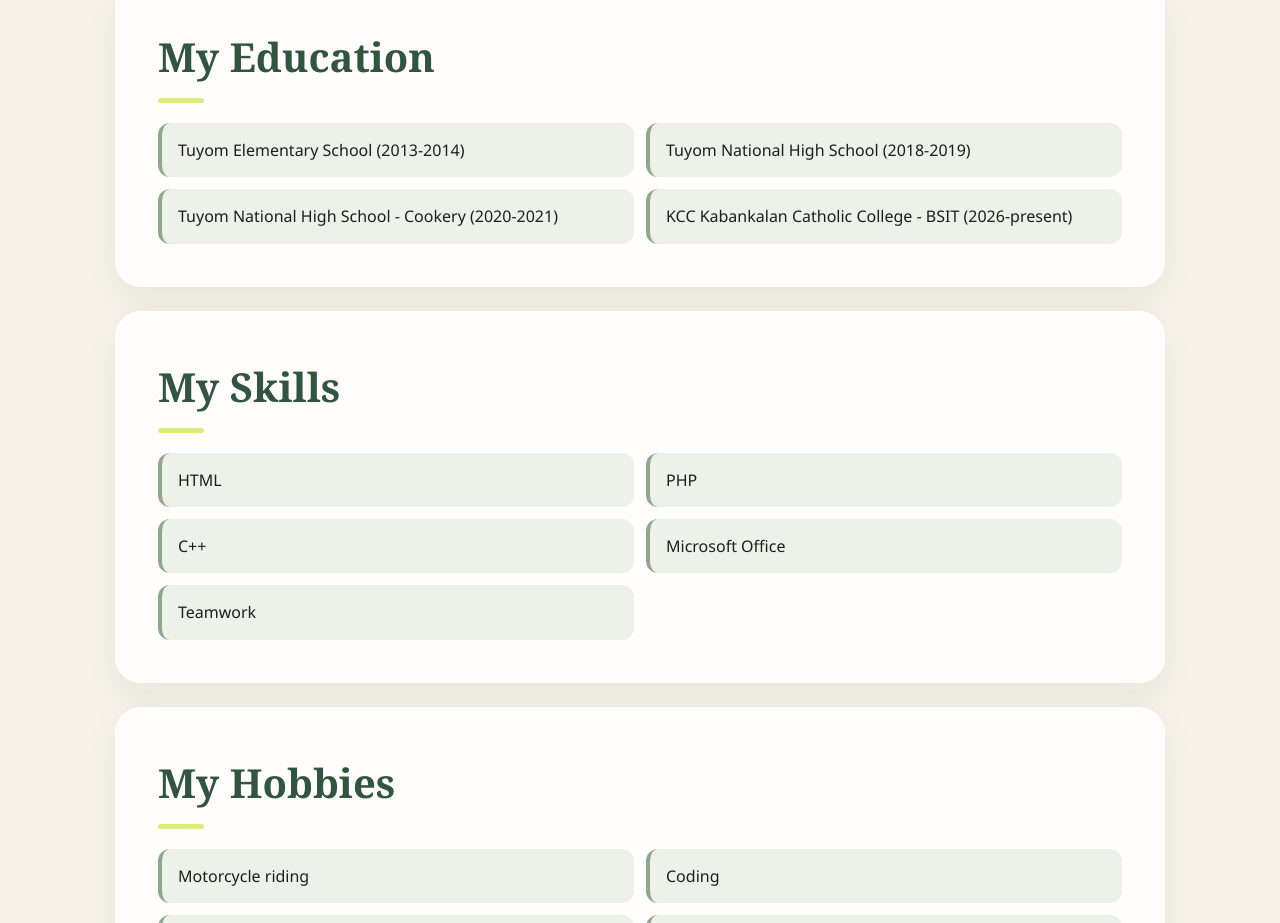
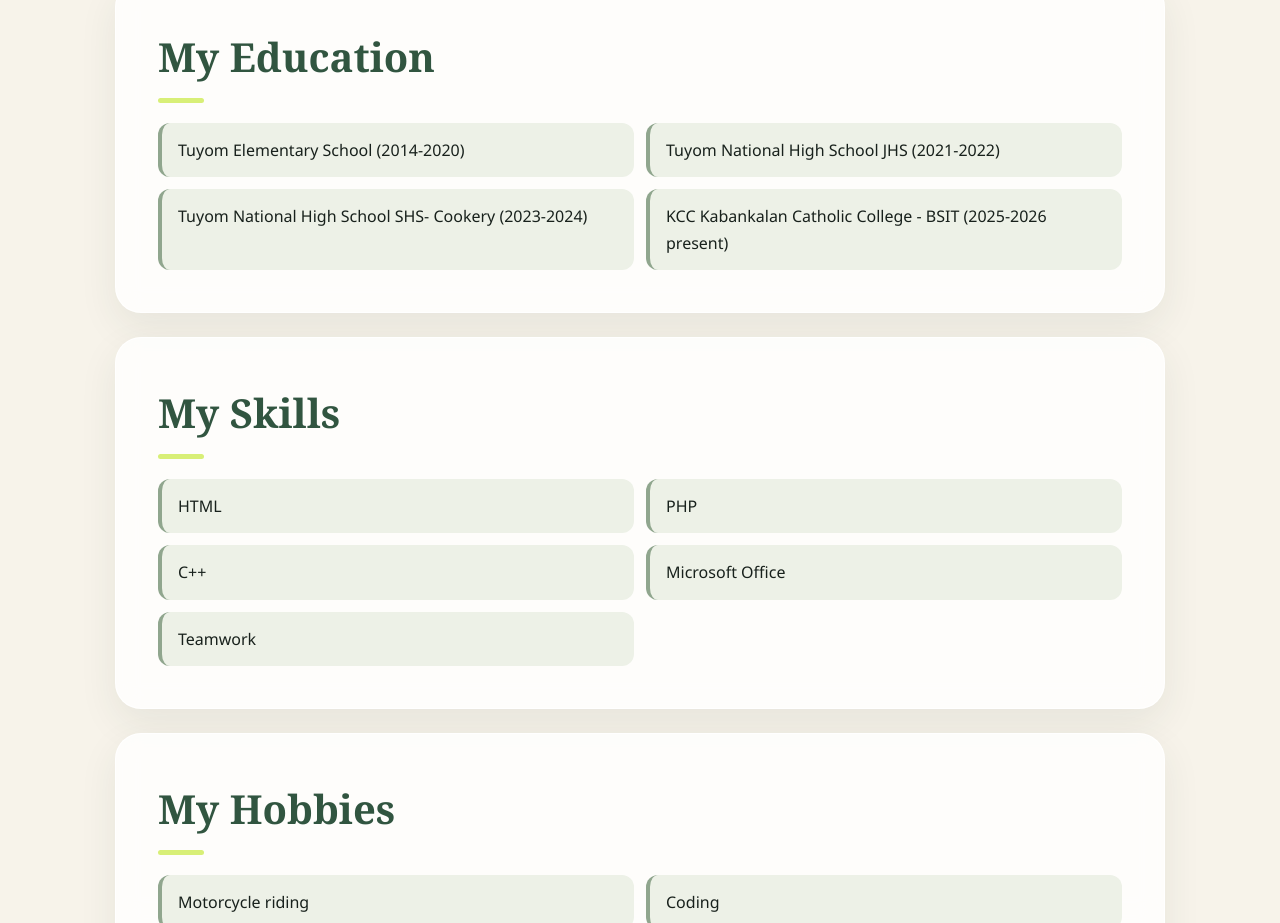
Before and after one commit to johnmichealjabagat07-a11y/JABAGAT-project-1, a plain HTML site: page index.html in a window 1280 px wide. Shown: the part 1260-2183 px from the top of the page. Drawn offline with Linux system fonts and the light colour scheme.

Commit message:
updating my education

```diff
--- a/index.html
+++ b/index.html
@@ -31,10 +31,10 @@
 <section id="education">
   <h2>My Education</h2>
   <ul>
-    <li>Tuyom Elementary School (2013-2014)</li>
-    <li>Tuyom National High School (2018-2019)</li>
-    <li>Tuyom National High School - Cookery (2020-2021)</li>
-    <li>KCC Kabankalan Catholic College - BSIT (2026-present)</li>
+    <li>Tuyom Elementary School (2014-2020)</li>
+    <li>Tuyom National High School JHS (2021-2022)</li>
+    <li>Tuyom National High School SHS- Cookery (2023-2024)</li>
+    <li>KCC Kabankalan Catholic College - BSIT (2025-2026 present)</li>
   </ul>
 </section>
 
```
